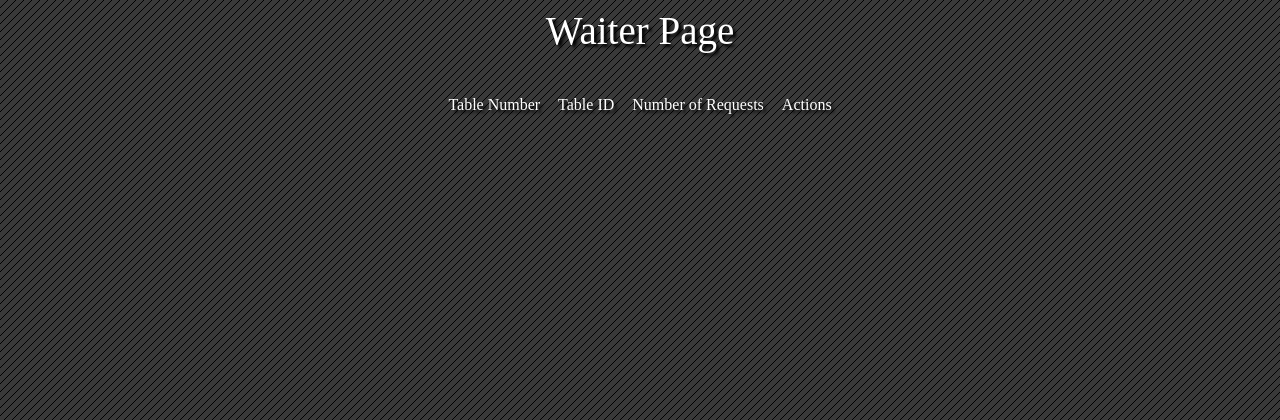
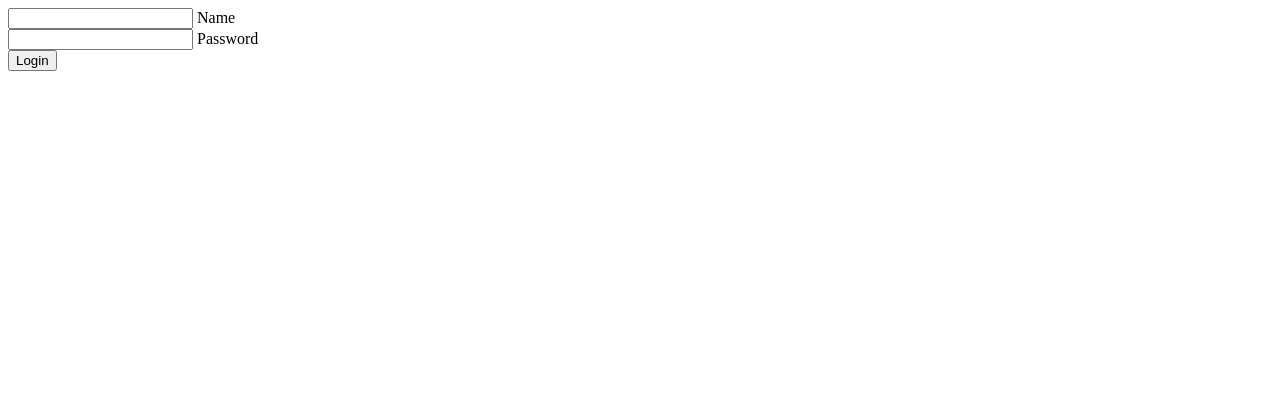
Before and after one commit to bbokorney/db-wa, a PHP site: page /db-wa/waiter.php in a window 1280 px wide. Shown: the top 420 px of the page. Run offline with PHP 8.4, Linux system fonts and the light colour scheme; data that the repository does not hold is empty.

Commit message:
reimplemented password protection for waiter page

```diff
--- a/waiter.php
+++ b/waiter.php
@@ -1,3 +1,14 @@
+<!--password protection stuff-->
+<?php
+$username = "droidbox";
+$password = "droidbox";
+$nonsense = "supercalifragilisticexpialidocious";
+
+if (isset($_COOKIE['PrivatePageLogin'])) {
+   if ($_COOKIE['PrivatePageLogin'] == md5($password.$nonsense)) {
+?>
+<!-- pw stuff-->
+
 <head>
 <?php
 $username="root";
@@ -127,3 +138,36 @@ $i++;
 </center>
 </body>
 </html>
+
+<!--Rest of password protection stuff-->
+<?php
+      exit;
+   } else {
+      echo "Bad Cookie.";
+      exit;
+   }
+}
+
+if (isset($_GET['p']) && $_GET['p'] == "login") {
+   if ($_POST['user'] != $username) {
+      echo "Sorry, that username does not match.";
+      exit;
+   } else if ($_POST['keypass'] != $password) {
+      echo "Sorry, that password does not match.";
+      exit;
+   } else if ($_POST['user'] == $username && $_POST['keypass'] == $password) {
+      setcookie('PrivatePageLogin', md5($_POST['keypass'].$nonsense));
+      header("Location: $_SERVER[PHP_SELF]");
+   } else {
+      echo "Sorry, you could not be logged in at this time.";
+   }
+}
+?>
+
+<form action="<?php echo $_SERVER['PHP_SELF']; ?>?p=login" method="post">
+<label><input type="text" name="user" id="user" /> Name</label><br />
+<label><input type="password" name="keypass" id="keypass" /> Password</label><br />
+<input type="submit" id="submit" value="Login" />
+</form>
+
+<!--end pw protection stuff-->
```
